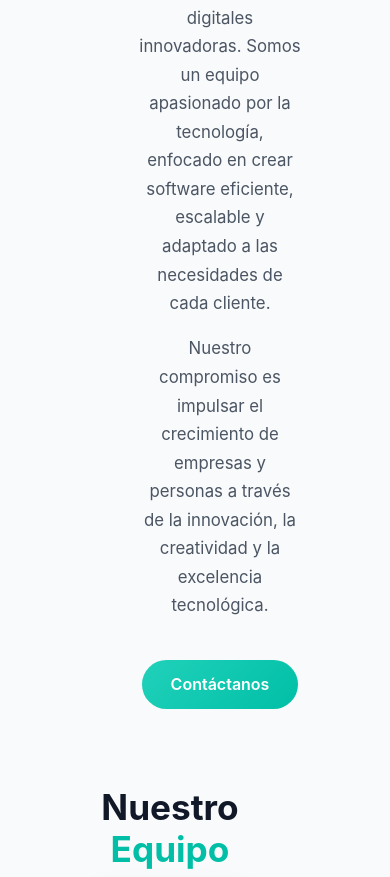
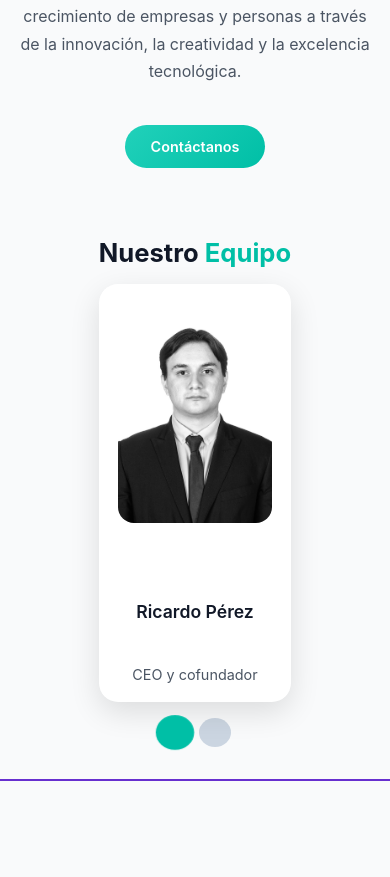
Before and after one commit to RicardoDev17/Synexal, a React (Create React App) app: page / in a window 390 px wide. Shown: the part 1120-1997 px from the top of the page. Built offline with nearby package versions, Linux system fonts and the light colour scheme.

Commit message:
Actualización de la responsibidad

```diff
--- a/src/components/About.jsx
+++ b/src/components/About.jsx
@@ -4,11 +4,10 @@ import tituloImg from "../assets/titulo.jpg";
 import tituloImgJ from "../assets/tituloJasso.jpg";
 
 export default function About() {
-
-const team = [
-  { name: "Ricardo Pérez", role: "CEO y cofundador", img: tituloImg },
-  { name: "David Figueroa", role: "CEO y cofundador", img: tituloImgJ },
-];
+  const team = [
+    { name: "Ricardo Pérez", role: "CEO y cofundador", img: tituloImg },
+    { name: "David Figueroa", role: "CEO y cofundador", img: tituloImgJ },
+  ];
 
   const [current, setCurrent] = useState(0);
   const [animating, setAnimating] = useState(false);
@@ -47,7 +46,7 @@ const team = [
         <div className="team-carousel">
           <h2 className="title">Nuestro <span>Equipo</span></h2>
           <div className="carousel-container">
-            <button className="carousel-btn left" onClick={() => changeSlide("prev")}>❮</button>
+            <button className="carousel-btn left" onClick={() => changeSlide("prev")} aria-label="Slide anterior">❮</button>
 
             <div className={`carousel-slide card ${animating ? "fade-out" : "fade-in"}`}>
               <img src={team[current].img} alt={team[current].name} />
@@ -55,7 +54,27 @@ const team = [
               <p>{team[current].role}</p>
             </div>
 
-            <button className="carousel-btn right" onClick={() => changeSlide("next")}>❯</button>
+            <button className="carousel-btn right" onClick={() => changeSlide("next")} aria-label="Slide siguiente">❯</button>
+          </div>
+
+          {/* Indicadores para móviles */}
+          <div className="carousel-indicators">
+            {team.map((_, index) => (
+              <button
+                key={index}
+                className={`indicator ${current === index ? "active" : ""}`}
+                onClick={() => {
+                  if (!animating) {
+                    setAnimating(true);
+                    setTimeout(() => {
+                      setCurrent(index);
+                      setAnimating(false);
+                    }, 400);
+                  }
+                }}
+                aria-label={`Ir al slide ${index + 1}`}
+              />
+            ))}
           </div>
         </div>
       </div>
--- a/src/styles/About.css
+++ b/src/styles/About.css
@@ -2,7 +2,7 @@
   min-height: 30vh;
   display: flex;
   align-items: center;
-  padding: 4rem 10%;
+  padding: 4rem 5%;
   background: #f9fafb;
 }
 
@@ -11,6 +11,7 @@
   grid-template-columns: 1fr 1fr;
   gap: 3rem;
   align-items: center;
+  width: 100%;
 }
 
 .title {
@@ -57,10 +58,13 @@
   align-items: center;
   justify-content: center;
   position: relative;
+  margin: 1.5rem 0;
 }
 
+/* Ajuste principal: Tarjetas más altas para mostrar foto completa */
 .carousel-slide.card {
-  max-width: 300px;
+  max-width: 320px;
+  min-height: 450px; /* Aumenté la altura mínima */
   background: #fff;
   border-radius: 1.2rem;
   padding: 1.5rem;
@@ -68,25 +72,32 @@
   text-align: center;
   transition: all 0.4s ease;
   opacity: 1;
+  width: 100%;
+  display: flex;
+  flex-direction: column;
+  justify-content: space-between;
 }
 
+/* Imagen más grande que ocupe más espacio en la tarjeta */
 .carousel-slide img {
   width: 100%;
-  height: 250px;
-  object-fit: cover;
+  height: 400px; /* Aumenté la altura de la imagen */
+  object-fit: cover; /* Mantiene la proporción y recorta si es necesario */
   border-radius: 1rem;
-  margin-bottom: 1rem;
+  margin-bottom: 1.5rem;
 }
 
 .carousel-slide h3 {
   font-size: 1.3rem;
   font-weight: 600;
   color: #111827;
+  margin-bottom: 0.5rem;
 }
 
 .carousel-slide p {
   font-size: 1rem;
   color: #4b5563;
+  margin: 0;
 }
 
 .fade-in {
@@ -125,51 +136,186 @@
   background: #00bfa6;
   color: #fff;
   border: none;
-  width: 45px;
-  height: 45px;
+  width: 40px;
+  height: 40px;
   border-radius: 50%;
   display: flex;
   align-items: center;
   justify-content: center;
-  font-size: 1.4rem;
+  font-size: 1.2rem;
   cursor: pointer;
   transition: background 0.3s ease, transform 0.2s ease;
+  z-index: 10;
 }
 
 .carousel-btn:hover {
-  background: #00bfa6;
+  background: #009e89;
   transform: scale(1.1);
 }
 
 .carousel-btn.left {
-  left: -3rem;
+  left: -20px;
 }
 
 .carousel-btn.right {
-  right: -3rem;
+  right: -20px;
+}
+
+/* Indicadores para móviles */
+.carousel-indicators {
+  display: none;
+  justify-content: center;
+  gap: 0.5rem;
+  margin-top: 1rem;
+}
+
+.indicator {
+  width: 10px;
+  height: 10px;
+  border-radius: 50%;
+  border: none;
+  background-color: #cbd5e1;
+  cursor: pointer;
+  transition: background-color 0.3s ease;
+}
+
+.indicator.active {
+  background-color: #00bfa6;
+  transform: scale(1.2);
+}
+
+.about-text {
+  margin-right: 20px;
+  margin-left: 20px;
+}
+
+.team-carousel {
+  margin-left: 20px;
+  margin-right: 20px;
+}
+
+/* Media Queries para Responsividad */
+@media (max-width: 1024px) {
+  .about {
+    padding: 3rem 5%;
+  }
+
+  .about-container {
+    gap: 2rem;
+  }
+
+  .carousel-btn.left {
+    left: -15px;
+  }
+
+  .carousel-btn.right {
+    right: -15px;
+  }
 }
 
 @media (max-width: 900px) {
   .about-container {
     grid-template-columns: 1fr;
     text-align: center;
+    gap: 3rem;
+  }
+
+  .about-text, .team-carousel {
+    margin: 0 auto;
+    max-width: 600px;
+  }
+}
+
+@media (max-width: 768px) {
+  .about {
+    padding: 2rem 5%;
+  }
+
+  .title {
+    font-size: 1.8rem;
+  }
+
+  .description {
+    font-size: 1rem;
+  }
+
+  .carousel-btn {
+    width: 35px;
+    height: 35px;
+    font-size: 1rem;
   }
 
   .carousel-btn.left {
-    left: 0;
+    left: -10px;
   }
 
   .carousel-btn.right {
-    right: 0;
+    right: -10px;
+  }
+
+  /* Ajuste para móviles: tarjetas un poco más pequeñas pero manteniendo proporción */
+  .carousel-slide.card {
+    min-height: 420px;
+    max-width: 300px;
+  }
+
+  .carousel-slide img {
+    height: 260px;
   }
 }
 
-.about-text{
-    margin-right: 50px;
-     margin-left: 100px;
+@media (max-width: 576px) {
+  .about {
+    padding: 2rem 1rem;
+  }
+
+  .carousel-container {
+    margin: 1rem 0;
+  }
+
+  .carousel-slide.card {
+    padding: 1.2rem;
+    min-height: 400px;
+    max-width: 280px;
+  }
+
+  .carousel-slide img {
+    height: 240px;
+  }
+
+  .carousel-btn {
+    display: none;
+  }
+
+  .carousel-indicators {
+    display: flex;
+  }
+
+  .btn-explore {
+    padding: 0.8rem 1.6rem;
+    font-size: 0.9rem;
+  }
 }
 
-.team-carousel{
-    margin-left: 50px;
-    margin-right: 100px;
+@media (max-width: 400px) {
+  .title {
+    font-size: 1.6rem;
+  }
+
+  .carousel-slide.card {
+    max-width: 260px;
+    min-height: 380px;
+  }
+
+  .carousel-slide img {
+    height: 220px;
+  }
+
+  .carousel-slide h3 {
+    font-size: 1.1rem;
+  }
+
+  .carousel-slide p {
+    font-size: 0.9rem;
+  }
 }
```
